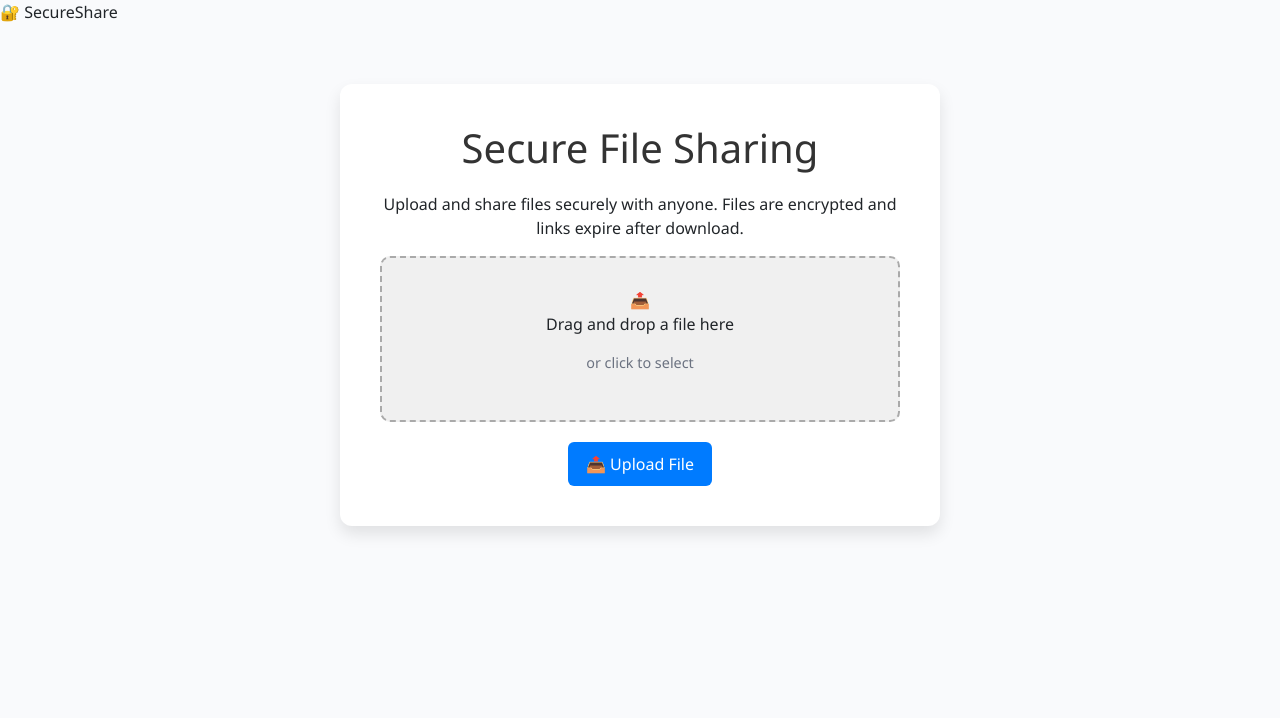
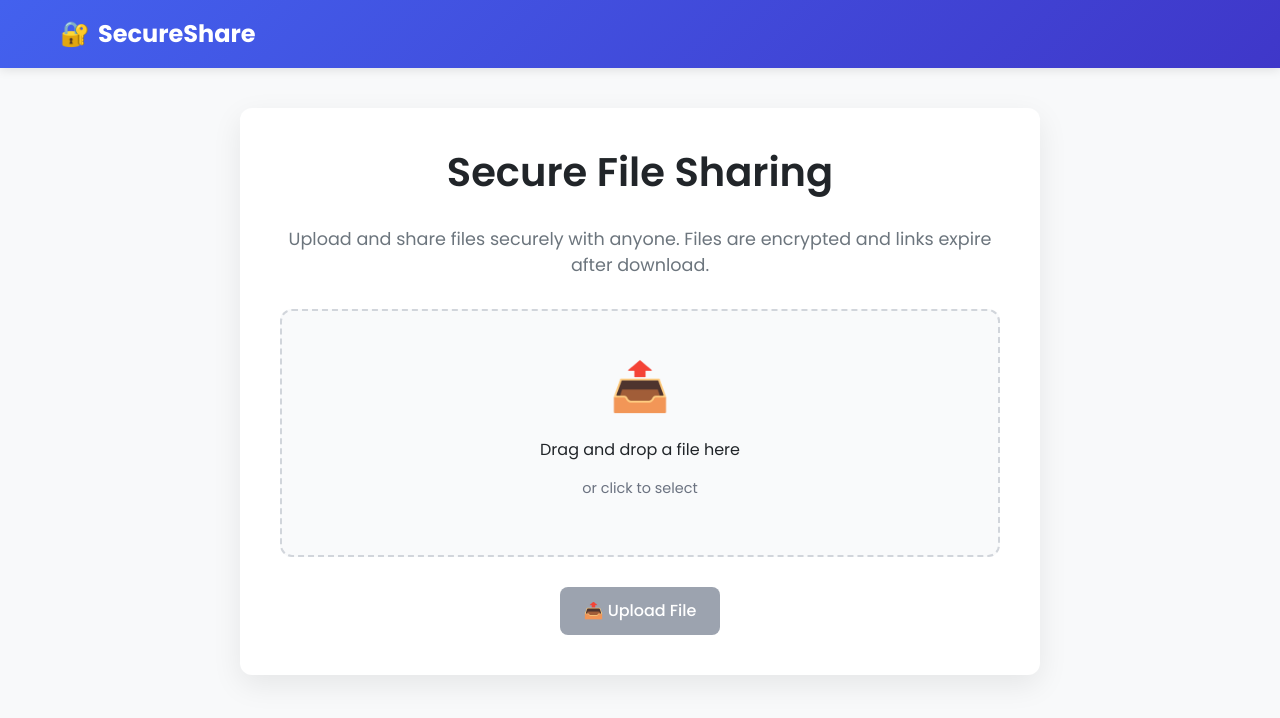
Before and after one commit to SuyashMishr/FileSharing-Frontend, a React (Create React App) app: page / in a window 1280 px wide. Shown: the top 718 px of the page. Built offline with nearby package versions, Linux system fonts and the light colour scheme.

Commit message:
Update App.css

```diff
--- a/src/App.css
+++ b/src/App.css
@@ -1,93 +1,398 @@
+
+@import url('https://fonts.googleapis.com/css2?family=Poppins:wght@300;400;500;600;700&display=swap');
+
+:root {
+  --primary-color: #4361ee;
+  --primary-hover: #3a56d4;
+  --secondary-color: #3f37c9;
+  --success-color: #4cc9f0;
+  --danger-color: #f72585;
+  --light-bg: #f8f9fa;
+  --dark-text: #212529;
+  --light-text: #f8f9fa;
+  --border-radius: 12px;
+  --box-shadow: 0 10px 30px rgba(0, 0, 0, 0.08);
+  --transition: all 0.3s ease;
+}
 
 body {
   margin: 0;
-    font-family: 'Segoe UI', sans-serif;
-    background-color: #f9fafc;
+  font-family: 'Poppins', sans-serif;
+  background-color: var(--light-bg);
+  color: var(--dark-text);
+  min-height: 100vh;
+  display: flex;
+  flex-direction: column;
+}
+
+.app-header {
+  background: linear-gradient(135deg, var(--primary-color), var(--secondary-color));
+  color: white;
+  padding: 1rem 0;
+  box-shadow: 0 2px 10px rgba(0, 0, 0, 0.1);
+}
+
+.header-content {
+  display: flex;
+  justify-content: space-between;
+  align-items: center;
+  max-width: 1200px;
+  margin: 0 auto;
+  padding: 0 20px;
+}
+
+.app-logo {
+  font-size: 1.5rem;
+  font-weight: 700;
+  display: flex;
+  align-items: center;
+  gap: 8px;
+}
+
+.app-footer {
+  margin-top: auto;
+  padding: 1.5rem 0;
+  background-color: #f1f3f5;
+  border-top: 1px solid #e9ecef;
+  text-align: center;
+  font-size: 0.9rem;
+  color: #6c757d;
 }
 
 .container {
-    max-width: 600px;
-    margin: 60px auto;
+  max-width: 800px;
+  margin: 40px auto;
   padding: 40px;
   background: white;
-    border-radius: 12px;
-    box-shadow: 0 8px 16px rgba(0,0,0,0.1);
+  border-radius: var(--border-radius);
+  box-shadow: var(--box-shadow);
   text-align: center;
 }
 
 h1 {
-    margin-bottom: 20px;
-    color: #333;
+  margin-bottom: 30px;
+  color: var(--dark-text);
+  font-weight: 600;
+}
+
+.app-description {
+  color: #6c757d;
+  margin-bottom: 30px;
+  font-size: 1.1rem;
 }
 
 .dropzone {
-    padding: 30px;
-    border: 2px dashed #aaa;
-    border-radius: 10px;
-    background: #f0f0f0;
+  padding: 40px;
+  border: 2px dashed #d1d5db;
+  border-radius: var(--border-radius);
+  background: #f9fafb;
   cursor: pointer;
-    margin-bottom: 20px;
-    transition: border-color 0.3s ease;
+  margin-bottom: 30px;
+  transition: var(--transition);
+  display: flex;
+  flex-direction: column;
+  align-items: center;
+  justify-content: center;
 }
 
 .dropzone:hover {
-    border-color: #007bff;
+  border-color: var(--primary-color);
+  background-color: #f0f4ff;
+}
+
+.dropzone.active {
+  border-color: var(--success-color);
+  background-color: #e6f7ff;
+}
+
+.dropzone-icon {
+  font-size: 3rem;
+  margin-bottom: 15px;
+  color: #9ca3af;
+}
+
+.dropzone:hover .dropzone-icon {
+  color: var(--primary-color);
+}
+
+.dropzone.active .dropzone-icon {
+  color: var(--success-color);
 }
 
 .filename {
-    margin-bottom: 10px;
-    color: #444;
+  margin: 15px 0;
+  color: #4b5563;
   font-weight: 500;
+  display: flex;
+  align-items: center;
+  justify-content: center;
+  gap: 8px;
+}
+
+.file-info {
+  background-color: #f3f4f6;
+  padding: 12px 20px;
+  border-radius: 8px;
+  display: inline-flex;
+  align-items: center;
+  gap: 10px;
+}
+
+.file-size {
+  color: #6b7280;
+  font-size: 0.9rem;
 }
 
 button {
-    padding: 10px 18px;
-    font-size: 16px;
+  padding: 12px 24px;
+  font-size: 1rem;
+  font-weight: 500;
   border: none;
-    background-color: #007bff;
+  background-color: var(--primary-color);
   color: white;
-    border-radius: 6px;
+  border-radius: 8px;
   cursor: pointer;
+  transition: var(--transition);
+  display: inline-flex;
+  align-items: center;
+  gap: 8px;
 }
 
 button:hover {
-    background-color: #0056b3;
+  background-color: var(--primary-hover);
+  transform: translateY(-2px);
+  box-shadow: 0 4px 12px rgba(67, 97, 238, 0.2);
+}
+
+button:active {
+  transform: translateY(0);
+}
+
+button:disabled {
+  background-color: #9ca3af;
+  cursor: not-allowed;
+  transform: none;
+  box-shadow: none;
 }
 
 .link-box {
-    margin-top: 20px;
+  margin-top: 30px;
+  padding: 20px;
+  background-color: #f0f4ff;
+  border-radius: var(--border-radius);
+  border: 1px solid #e0e7ff;
+}
+
+.link-box p {
+  margin-bottom: 15px;
+  font-weight: 500;
+  color: #4b5563;
 }
 
 .link-box a {
-    color: #007bff;
+  color: var(--primary-color);
   text-decoration: none;
   word-wrap: break-word;
+  background-color: white;
+  padding: 12px 16px;
+  border-radius: 8px;
+  display: block;
+  border: 1px solid #e5e7eb;
+  transition: var(--transition);
 }
 
 .link-box a:hover {
   text-decoration: underline;
+  border-color: var(--primary-color);
+}
+
+.copy-btn {
+  background-color: #f3f4f6;
+  color: #4b5563;
+  padding: 8px 16px;
+  font-size: 0.9rem;
+  margin-top: 10px;
+}
+
+.copy-btn:hover {
+  background-color: #e5e7eb;
+  color: #1f2937;
+  box-shadow: none;
 }
 
 .error {
-    color: red;
-    margin-top: 10px;
+  color: var(--danger-color);
+  margin-top: 15px;
+  padding: 10px 16px;
+  background-color: #fee2e2;
+  border-radius: 8px;
+  font-weight: 500;
+  display: flex;
+  align-items: center;
+  justify-content: center;
+  gap: 8px;
 }
+
 .progress-bar-container {
-    margin: 20px 0;
+  margin: 25px 0;
   width: 100%;
-    background-color: #eee;
-    border-radius: 8px;
+  background-color: #e5e7eb;
+  border-radius: 12px;
   overflow: hidden;
-    height: 24px;
-    box-shadow: inset 0 1px 3px rgba(0,0,0,0.2);
+  height: 12px;
+  box-shadow: inset 0 1px 3px rgba(0,0,0,0.1);
 }
 
 .progress-bar {
-    background-color: #28a745;
-    color: white;
-    font-weight: bold;
+  background: linear-gradient(90deg, var(--primary-color), var(--success-color));
   height: 100%;
-    line-height: 24px;
+  border-radius: 12px;
+  transition: width 0.3s ease;
+  position: relative;
+}
+
+.progress-text {
+  position: absolute;
+  top: -25px;
+  right: 0;
+  font-weight: 600;
+  color: var(--primary-color);
+}
+
+.success-message {
+  display: flex;
+  align-items: center;
+  justify-content: center;
+  gap: 8px;
+  color: #059669;
+  font-weight: 500;
+}
+
+/* Responsive adjustments */
+@media (max-width: 768px) {
+  .container {
+    margin: 20px;
+    padding: 30px 20px;
+  }
+
+  .dropzone {
+    padding: 30px 15px;
+  }
+}
+
+/* Animations */
+@keyframes pulse {
+  0% {
+    box-shadow: 0 0 0 0 rgba(67, 97, 238, 0.4);
+  }
+  70% {
+    box-shadow: 0 0 0 10px rgba(67, 97, 238, 0);
+  }
+  100% {
+    box-shadow: 0 0 0 0 rgba(67, 97, 238, 0);
+  }
+}
+
+.pulse {
+  animation: pulse 1.5s infinite;
+}
+
+.upload-options {
+  margin: 15px 0;
+  display: flex;
+  flex-direction: column;
+  align-items: center;
+  gap: 12px;
+}
+
+.limit-option {
+  display: flex;
+  align-items: center;
+  gap: 8px;
+  cursor: pointer;
+  user-select: none;
+}
+
+.limit-option input {
+  cursor: pointer;
+}
+
+.download-limit-input {
+  display: flex;
+  align-items: center;
+  gap: 8px;
+  background-color: #f3f4f6;
+  padding: 8px 12px;
+  border-radius: 8px;
+}
+
+.download-limit-input input {
+  width: 80px;
+  padding: 8px;
+  border: 1px solid #d1d5db;
+  border-radius: 4px;
   text-align: center;
+  font-size: 1rem;
+}
+
+.input-label {
+  color: #6b7280;
+}
+
+.limit-note {
+  color: #6366f1;
+  font-size: 0.9rem;
+  margin-top: 10px;
+  display: flex;
+  align-items: center;
+  justify-content: center;
+  gap: 8px;
+}
+
+.expired-link {
+  background-color: #fee2e2;
+  color: #ef4444;
+  padding: 12px;
+  border-radius: 8px;
+  margin-top: 15px;
+  font-weight: 500;
+  display: flex;
+  align-items: center;
+  justify-content: center;
+  gap: 8px;
+}
+
+.status-btn {
+  background-color: #6366f1;
+  margin-top: 10px;
+}
+
+.status-btn:hover {
+  background-color: #4f46e5;
+}
+
+.download-status {
+  margin-top: 15px;
+  width: 100%;
+}
+
+.download-status p {
+  text-align: center;
+  margin-bottom: 8px;
+  font-size: 0.9rem;
+  color: #4b5563;
+}
+
+.download-progress {
+  height: 8px;
+  background-color: #e5e7eb;
+  border-radius: 4px;
+  overflow: hidden;
+}
+
+.download-progress-bar {
+  height: 100%;
+  background: linear-gradient(90deg, var(--primary-color), var(--success-color));
+  border-radius: 4px;
   transition: width 0.3s ease;
 }
```
Lines whose indentation alone changed are shown as unchanged.
